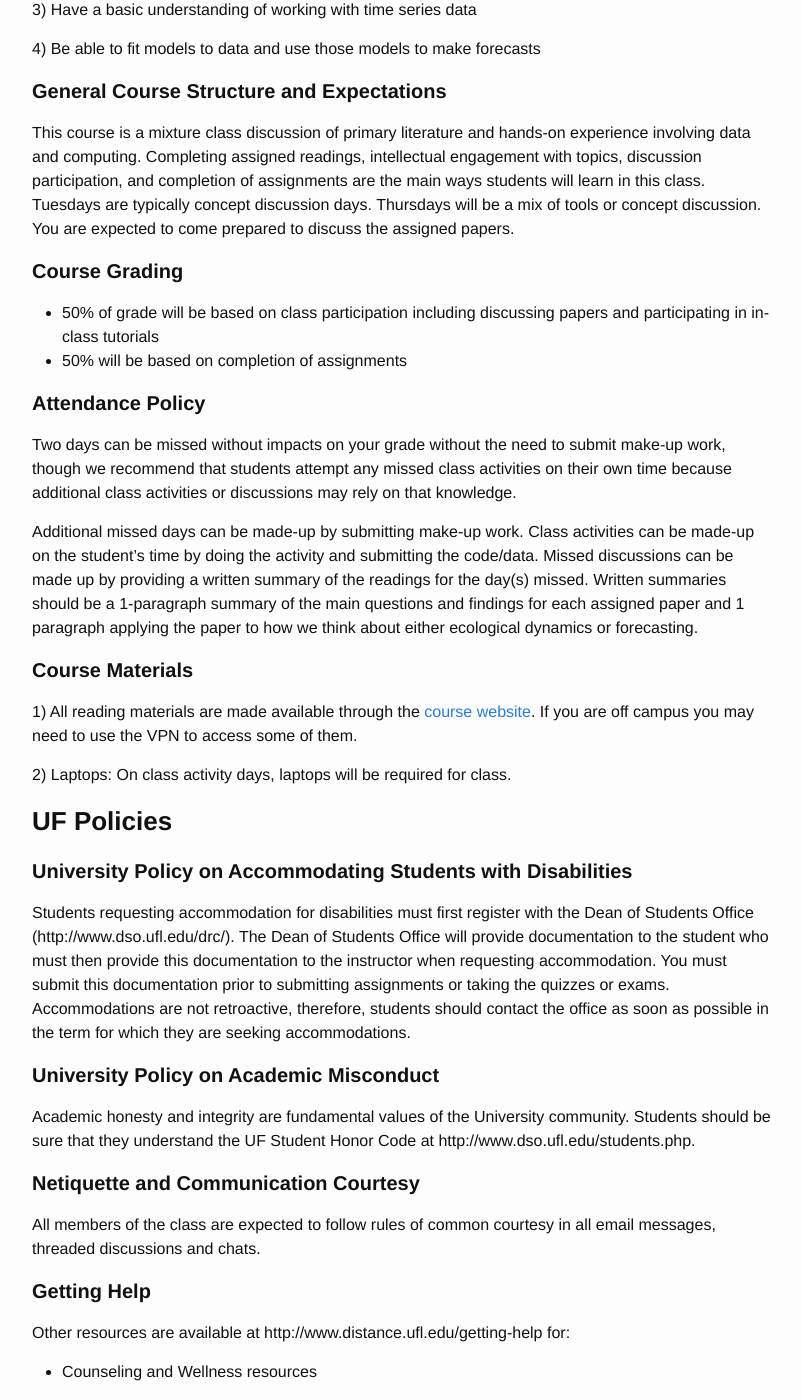
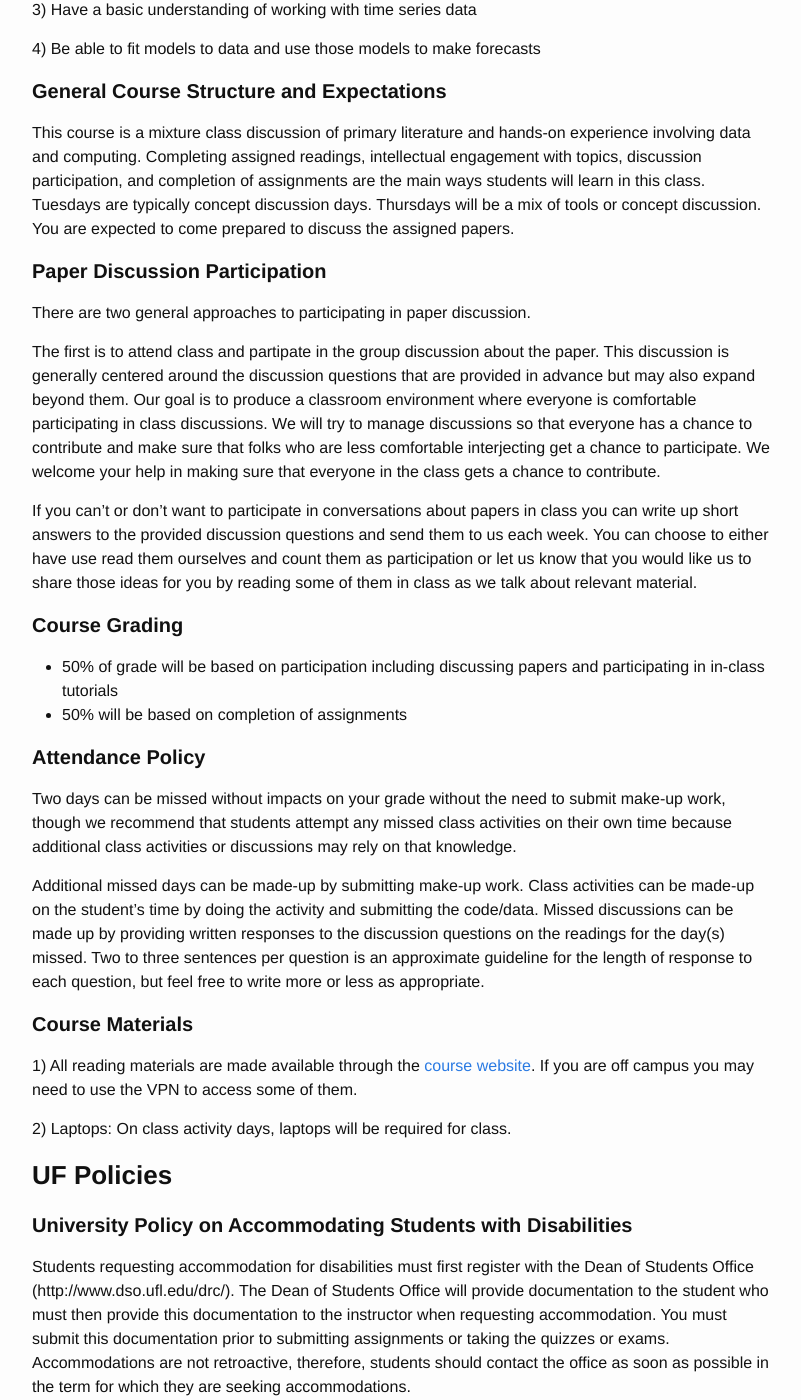
Before and after one commit to weecology/forecasting-dynamics-course, a Jekyll site: the page built from syllabus.md, in a window 1280 px wide and 1400 px high, scrolled down 767 px. Shown: the whole window, without its empty margins (238-1039 px from the left). Built offline with Jekyll 4.4.1, drawn with Linux system fonts in a browser that asks for light colours.

Commit message:
Add alternative approaches to class participation to Syllabus
Explicitly adds the written focused alternatives to class participation to the syllabus.

Closes #24.

```diff
--- a/syllabus.md
+++ b/syllabus.md
@@ -43,9 +43,27 @@ assignments are the main ways students will learn in this class. Tuesdays are
 typically concept discussion days. Thursdays will be a mix of tools or concept
 discussion. You are expected to come prepared to discuss the assigned papers.
 
+#### **Paper Discussion Participation**
+
+There are two general approaches to participating in paper discussion.
+
+The first is to attend class and partipate in the group discussion about the paper. This
+discussion is generally centered around the discussion questions that are provided
+in advance but may also expand beyond them. Our goal is to produce a classroom environment
+where everyone is comfortable participating in class discussions. We will try to manage
+discussions so that everyone has a chance to contribute and make sure that folks who are
+less comfortable interjecting get a chance to participate. We welcome your help in making
+sure that everyone in the class gets a chance to contribute.
+
+If you can't or don't want to participate in conversations about papers in class you can
+write up short answers to the provided discussion questions and send them to us each week.
+You can choose to either have use read them ourselves and count them as participation or
+let us know that you would like us to share those ideas for you by reading some of them in
+class as we talk about relevant material.
+
 #### **Course Grading**
 
-* 50% of grade will be based on class participation including discussing papers and participating in in-class tutorials
+* 50% of grade will be based on participation including discussing papers and participating in in-class tutorials
 * 50% will be based on completion of assignments
 
 #### **Attendance Policy**
@@ -58,10 +76,10 @@ activities or discussions may rely on that knowledge.
 Additional missed days can be made-up by submitting make-up work.
 Class activities can be made-up on the student's time by doing
 the activity and submitting the code/data. Missed
-discussions can be made up by providing a written summary of the readings
-for the day(s) missed. Written summaries should be a 1-paragraph summary of the
-main questions and findings for each assigned paper and 1 paragraph applying the
-paper to how we think about either ecological dynamics or forecasting.
+discussions can be made up by providing written responses to the discussion questions
+on the readings for the day(s) missed. Two to three sentences per question
+is an approximate guideline for the length of response to each question, but
+feel free to write more or less as appropriate.
 
 #### **Course Materials**
 
```
